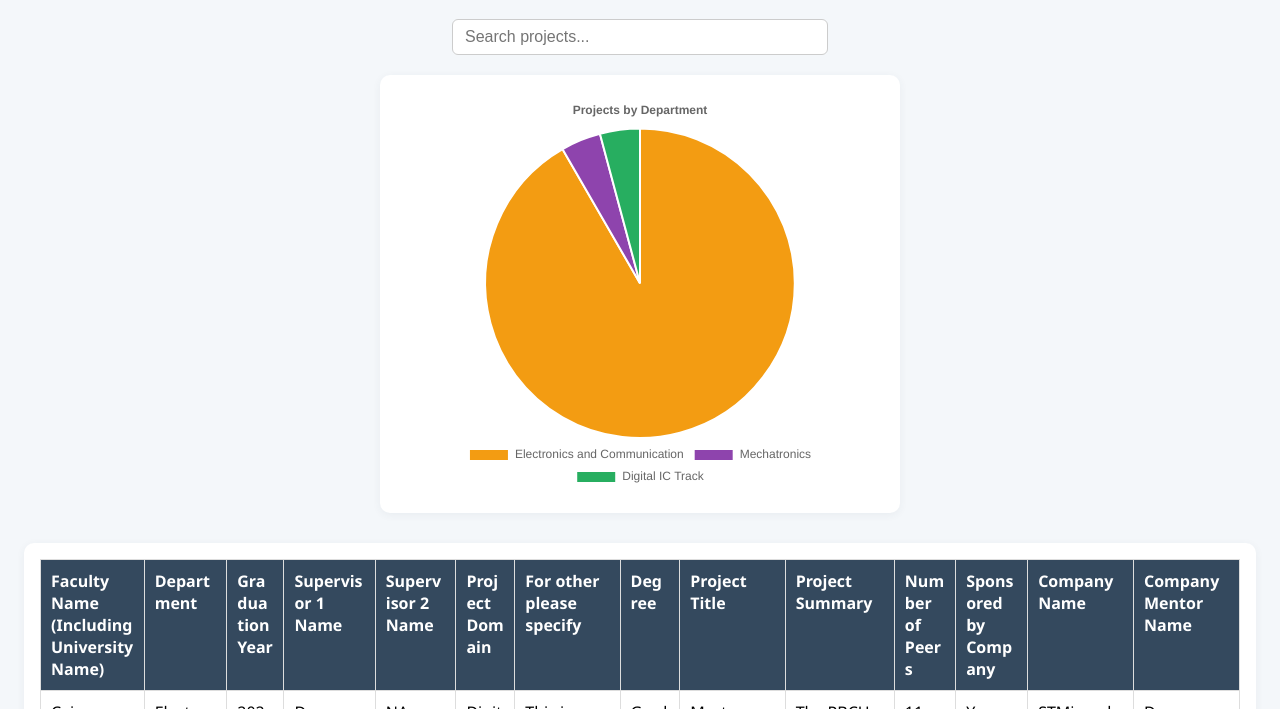
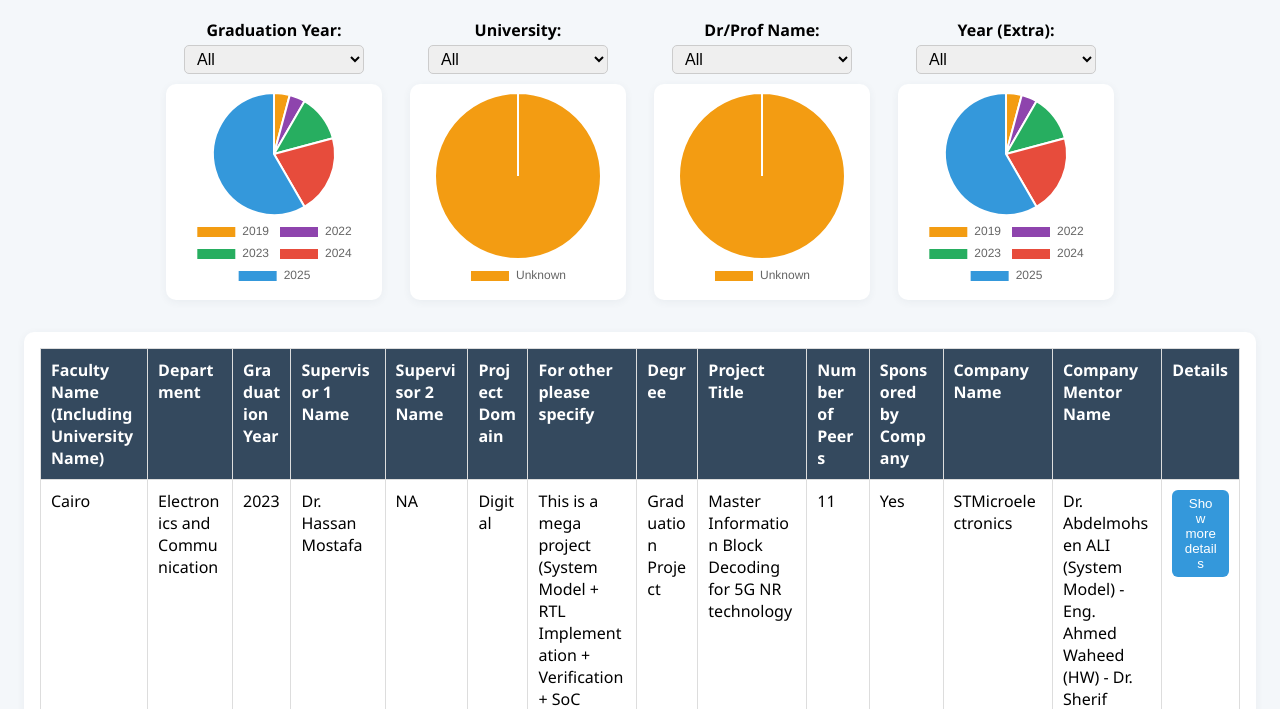
Before and after one commit to Sherif-Hosny93/Graduation-Projects, a plain HTML site: page index.html in a window 1280 px wide. Shown: the part 91-800 px from the top of the page. Drawn offline with nearby package versions, Linux system fonts and the light colour scheme.

Commit message:
Add files via upload

```diff
--- a/index.html
+++ b/index.html
@@ -9,29 +9,44 @@
 </head>
 <body>
   <h1>Graduation Projects</h1>
-  <div class="controls">
-    <input type="text" id="search-bar" placeholder="Search projects..." />
+  <div id="charts-row">
+    <div class="chart-group">
+      <label for="year-select">Graduation Year:</label>
+      <select id="year-select"><option value="">All</option></select>
+      <div class="chart-container">
+        <canvas id="yearPie" width="200" height="200"></canvas>
       </div>
-  <div id="chart-container">
-    <canvas id="pieChart" width="400" height="300"></canvas>
+    </div>
+    <div class="chart-group">
+      <label for="univ-select">University:</label>
+      <select id="univ-select"><option value="">All</option></select>
+      <div class="chart-container">
+        <canvas id="univPie" width="200" height="200"></canvas>
+      </div>
+    </div>
+    <div class="chart-group">
+      <label for="prof-select">Dr/Prof Name:</label>
+      <select id="prof-select"><option value="">All</option></select>
+      <div class="chart-container">
+        <canvas id="profPie" width="200" height="200"></canvas>
+      </div>
+    </div>
+    <!-- Extra Graduation Year Pie Chart -->
+    <div class="chart-group">
+      <label for="extra-year-select">Year (Extra):</label>
+      <select id="extra-year-select"><option value="">All</option></select>
+      <div class="chart-container">
+        <canvas id="extraYearPie" width="200" height="200"></canvas>
+      </div>
+    </div>
   </div>
   <div id="table-container">Loading...</div>
   <script>
     const csvURL = "https://raw.githubusercontent.com/Sherif-Hosny93/Graduation-Projects/main/Graduation_Projects.csv";
     let allData = [];
     let filteredData = [];
-    let pieChart = null;
+    let charts = {};
 
-    // Utility: Case-insensitive search in object values
-    function rowMatchesSearch(row, search) {
-      if (!search) return true;
-      const lower = search.toLowerCase();
-      return Object.values(row).some(val =>
-        String(val).toLowerCase().includes(lower)
-      );
-    }
-
-    // Utility: Count field occurrences for chart data
     function countByField(data, field) {
       const counts = {};
       data.forEach(row => {
@@ -41,7 +56,39 @@
       return counts;
     }
 
-    // Render table
+    function populateDropdown(data, field, selectId) {
+      const select = document.getElementById(selectId);
+      const values = Array.from(new Set(data.map(row => row[field] || "Unknown"))).sort();
+      select.innerHTML = "<option value=''>All</option>" +
+        values.map(val => `<option value="${val}">${val}</option>`).join("");
+    }
+
+    function renderPieChart(data, field, chartId) {
+      const counts = countByField(data, field);
+      const ctx = document.getElementById(chartId).getContext('2d');
+      if (charts[chartId]) charts[chartId].destroy();
+      charts[chartId] = new Chart(ctx, {
+        type: 'pie',
+        data: {
+          labels: Object.keys(counts),
+          datasets: [{
+            data: Object.values(counts),
+            backgroundColor: [
+              "#f39c12", "#8e44ad", "#27ae60", "#e74c3c", "#3498db", "#f1c40f", "#2ecc71", "#34495e", "#1abc9c",
+              "#2d3436", "#fdcb6e", "#00b894", "#00cec9", "#d63031", "#636e72"
+            ],
+          }]
+        },
+        options: {
+          responsive: false,
+          plugins: {
+            legend: { position: 'bottom' },
+            title: { display: false }
+          }
+        }
+      });
+    }
+
     function renderTable(data) {
       const container = document.getElementById('table-container');
       if (!data.length) {
@@ -53,21 +100,48 @@
       const thead = document.createElement('thead');
       const headerRow = document.createElement('tr');
       Object.keys(data[0]).forEach(key => {
+        if (key !== "Project Summary") {
           const th = document.createElement('th');
           th.textContent = key;
           headerRow.appendChild(th);
+        }
       });
+      headerRow.appendChild(document.createElement('th')).textContent = "Details";
       thead.appendChild(headerRow);
       table.appendChild(thead);
       // Body
       const tbody = document.createElement('tbody');
-      data.forEach(row => {
+      data.forEach((row, idx) => {
         const tr = document.createElement('tr');
-        Object.values(row).forEach(val => {
+        Object.entries(row).forEach(([k, v]) => {
+          if (k !== "Project Summary") {
             const td = document.createElement('td');
-          td.textContent = val;
+            td.textContent = v;
             tr.appendChild(td);
+          }
         });
+        // Details button and summary
+        const tdDetails = document.createElement('td');
+        const btn = document.createElement('button');
+        btn.textContent = "Show more details";
+        btn.className = "show-details-btn";
+        btn.onclick = function() {
+          const summaryDiv = this.nextSibling;
+          if (summaryDiv.style.display === "block") {
+            summaryDiv.style.display = "none";
+            this.textContent = "Show more details";
+          } else {
+            summaryDiv.style.display = "block";
+            this.textContent = "Hide details";
+          }
+        };
+        const summaryDiv = document.createElement('div');
+        summaryDiv.className = "summary-div";
+        summaryDiv.style.display = "none";
+        summaryDiv.textContent = row["Project Summary"] || "No summary available";
+        tdDetails.appendChild(btn);
+        tdDetails.appendChild(summaryDiv);
+        tr.appendChild(tdDetails);
         tbody.appendChild(tr);
       });
       table.appendChild(tbody);
@@ -75,36 +149,24 @@
       container.appendChild(table);
     }
 
-    // Render pie chart
-    function renderPieChart(data, field = "Department") {
-      const counts = countByField(data, field);
-      const ctx = document.getElementById('pieChart').getContext('2d');
-      if (pieChart) pieChart.destroy();
-      pieChart = new Chart(ctx, {
-        type: 'pie',
-        data: {
-          labels: Object.keys(counts),
-          datasets: [{
-            data: Object.values(counts),
-            backgroundColor: [
-              "#f39c12", "#8e44ad", "#27ae60", "#e74c3c", "#3498db", "#f1c40f", "#2ecc71", "#34495e", "#1abc9c"
-            ],
-          }]
-        },
-        options: {
-          responsive: true,
-          plugins: {
-            legend: { position: 'bottom' },
-            title: {
-              display: true,
-              text: `Projects by ${field}`
-            }
-          }
-        }
-      });
+    function applyFilters() {
+      const year = document.getElementById('year-select').value;
+      const univ = document.getElementById('univ-select').value;
+      const prof = document.getElementById('prof-select').value;
+      const extraYear = document.getElementById('extra-year-select').value;
+      filteredData = allData.filter(row =>
+        (year === "" || row["Graduation Year"] === year) &&
+        (univ === "" || row["University"] === univ) &&
+        (prof === "" || row["Dr/Prof Name"] === prof) &&
+        (extraYear === "" || row["Graduation Year"] === extraYear)
+      );
+      renderPieChart(filteredData, "Graduation Year", "yearPie");
+      renderPieChart(filteredData, "University", "univPie");
+      renderPieChart(filteredData, "Dr/Prof Name", "profPie");
+      renderPieChart(filteredData, "Graduation Year", "extraYearPie");
+      renderTable(filteredData);
     }
 
-    // Main: Load CSV and initialize listeners
     fetch(csvURL)
       .then(response => {
         if (!response.ok) throw new Error('Network response was not ok');
@@ -116,9 +178,11 @@
           skipEmptyLines: true,
           complete: function(results) {
             allData = results.data;
-            filteredData = allData;
-            renderTable(filteredData);
-            renderPieChart(filteredData, "Department");
+            populateDropdown(allData, "Graduation Year", "year-select");
+            populateDropdown(allData, "University", "univ-select");
+            populateDropdown(allData, "Dr/Prof Name", "prof-select");
+            populateDropdown(allData, "Graduation Year", "extra-year-select");
+            applyFilters();
           }
         });
       })
@@ -126,13 +190,10 @@
         document.getElementById('table-container').textContent = "Error loading CSV: " + err;
       });
 
-    // Search bar event
-    document.getElementById('search-bar').addEventListener('input', function() {
-      const search = this.value;
-      filteredData = allData.filter(row => rowMatchesSearch(row, search));
-      renderTable(filteredData);
-      renderPieChart(filteredData, "Department");
-    });
+    document.getElementById('year-select').addEventListener('change', applyFilters);
+    document.getElementById('univ-select').addEventListener('change', applyFilters);
+    document.getElementById('prof-select').addEventListener('change', applyFilters);
+    document.getElementById('extra-year-select').addEventListener('change', applyFilters);
   </script>
 </body>
 </html>
--- a/style.css
+++ b/style.css
@@ -8,30 +8,41 @@ h1 {
   text-align: center;
   color: #2c3e50;
 }
-.controls {
+#charts-row {
   display: flex;
+  flex-wrap: wrap;
   justify-content: center;
-  margin-bottom: 20px;
+  gap: 24px;
+  margin-bottom: 32px;
 }
-#search-bar {
-  width: 350px;
+.chart-group {
+  display: flex;
+  flex-direction: column;
+  align-items: center;
+  min-width: 220px;
+}
+.chart-group label {
+  font-weight: bold;
+  margin-bottom: 4px;
+}
+.chart-group select {
+  margin-bottom: 8px;
   font-size: 1rem;
-  padding: 8px 12px;
-  border-radius: 6px;
+  padding: 4px 8px;
+  border-radius: 5px;
   border: 1px solid #ccc;
-  outline: none;
-  transition: border 0.2s;
+  min-width: 180px;
 }
-#search-bar:focus {
-  border: 1.5px solid #3498db;
-}
-#chart-container {
-  max-width: 500px;
-  margin: 0 auto 30px auto;
+.chart-container {
   background: #fff;
   border-radius: 10px;
   box-shadow: 0 2px 8px rgba(44,62,80,0.06);
-  padding: 18px 10px 10px 10px;
+  padding: 8px;
+  margin-top: 2px;
+}
+canvas {
+  display: block;
+  margin: 0 auto;
 }
 #table-container {
   max-width: 98vw;
@@ -65,7 +76,25 @@ tr:nth-child(even) {
 tr:hover {
   background: #e6f7ff;
 }
-canvas#pieChart {
-  display: block;
-  margin: 0 auto 10px auto;
+.show-details-btn {
+  background: #3498db;
+  color: #fff;
+  border: none;
+  padding: 6px 12px;
+  border-radius: 6px;
+  cursor: pointer;
+  margin-bottom: 4px;
 }
+.show-details-btn:hover {
+  background: #217dbb;
+}
+.summary-div {
+  background: #f3f7fb;
+  border-radius: 6px;
+  padding: 8px 10px;
+  margin-top: 2px;
+  font-size: 0.98em;
+  color: #222;
+  display: none;
+  box-shadow: 0 1px 4px rgba(44,62,80,0.07);
+}
```
Lines whose indentation alone changed are shown as unchanged.
